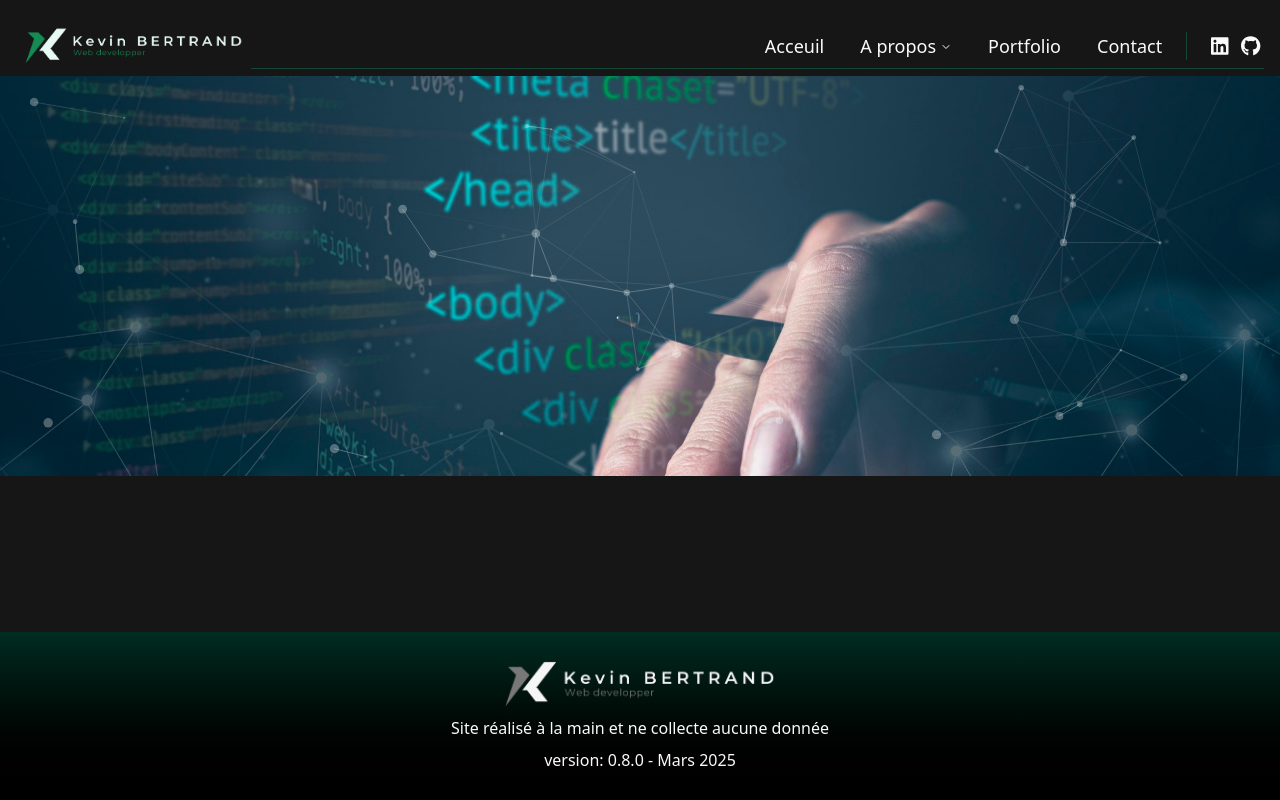
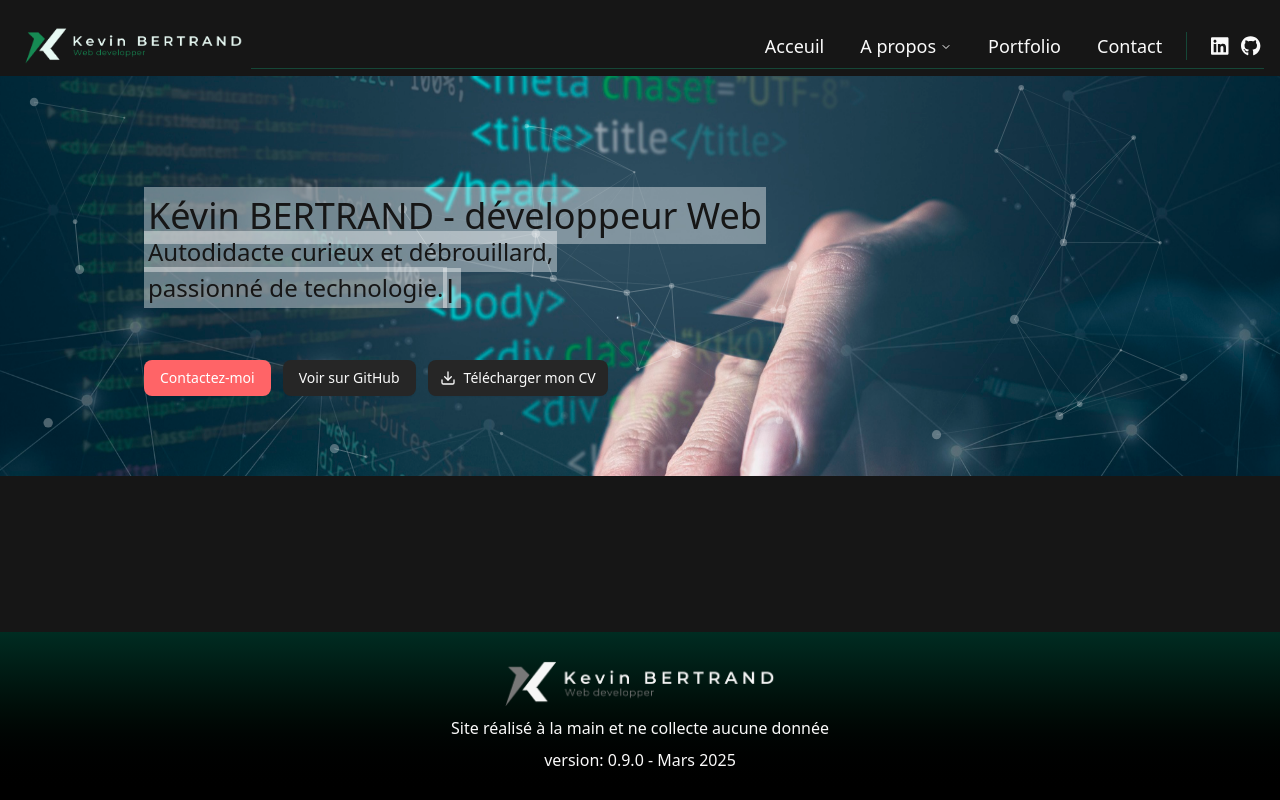
Before and after one commit to KeroBeros68/portfolio, a React (Vite) app in the folder Frontend/: page / in a window 1280 px wide. Built offline with nearby package versions, Linux system fonts and the light colour scheme.

Commit message:
Ajout de la section banner page home

```diff
--- a/Frontend/package.json
+++ b/Frontend/package.json
@@ -1,7 +1,7 @@
 {
   "name": "package.json",
   "private": true,
-  "version": "0.8.0",
+  "version": "0.9.0",
   "type": "module",
   "scripts": {
     "dev": "vite",
@@ -19,6 +19,7 @@
     "@radix-ui/react-dialog": "^1.1.6",
     "@radix-ui/react-navigation-menu": "^1.2.5",
     "@radix-ui/react-separator": "^1.1.2",
+    "@radix-ui/react-slot": "^1.1.2",
     "@tailwindcss/vite": "^4.0.14",
     "@tsparticles/all": "^3.8.1",
     "@tsparticles/react": "^3.0.0",
--- a/Frontend/src/components/navbar/navbar.jsx
+++ b/Frontend/src/components/navbar/navbar.jsx
@@ -10,7 +10,7 @@
   NavigationMenuTrigger,
   navigationMenuTriggerStyle,
   NavigationMenuViewport,
-} from '../ui/navigation-menu'
+} from '@/components/ui/navigation-menu'
 
 import {
   Sheet,
@@ -26,7 +26,7 @@
   AccordionItem,
   AccordionContent,
   AccordionTrigger,
-} from '../ui/accordion'
+} from '@/components/ui/accordion'
 
 import logo from '@/assets/images/logo.png'
 import { Separator } from '@radix-ui/react-separator'
--- a/Frontend/src/components/particle/particle.jsx
+++ b/Frontend/src/components/particle/particle.jsx
@@ -23,9 +23,9 @@
     })
   }, [])
 
-  const particlesLoaded = (container) => {
+  /*   const particlesLoaded = (container) => {
     console.log(container)
-  }
+  } */
 
   const options = useMemo(
     () => ({
@@ -112,7 +112,7 @@
     return (
       <Particles
         id="tsparticles"
-        particlesLoaded={particlesLoaded}
+        // particlesLoaded={particlesLoaded}
         options={options}
         className="absolute z-10 h-full w-full"
       />
--- /dev/null
+++ b/Frontend/src/components/ui/button.jsx
@@ -0,0 +1,52 @@
+import * as React from 'react'
+import { Slot } from '@radix-ui/react-slot'
+import { cva } from 'class-variance-authority'
+
+import { cn } from '@/lib/utils'
+
+const buttonVariants = cva(
+  "inline-flex items-center justify-center gap-2 whitespace-nowrap rounded-md text-sm font-medium transition-all disabled:pointer-events-none disabled:opacity-50 [&_svg]:pointer-events-none [&_svg:not([class*='size-'])]:size-4 shrink-0 [&_svg]:shrink-0 outline-none focus-visible:border-ring focus-visible:ring-ring/50 focus-visible:ring-[3px] aria-invalid:ring-destructive/20 dark:aria-invalid:ring-destructive/40 aria-invalid:border-destructive",
+  {
+    variants: {
+      variant: {
+        default:
+          'bg-primary text-primary-foreground shadow-xs hover:bg-primary/90',
+        destructive:
+          'bg-destructive text-white shadow-xs hover:bg-destructive/90 focus-visible:ring-destructive/20 dark:focus-visible:ring-destructive/40 dark:bg-destructive/60',
+        outline:
+          'border bg-background shadow-xs hover:bg-accent hover:text-accent-foreground dark:bg-input/30 dark:border-input dark:hover:bg-input/50',
+        secondary:
+          'bg-secondary text-secondary-foreground shadow-xs hover:bg-secondary/80',
+        ghost:
+          'hover:bg-accent hover:text-accent-foreground dark:hover:bg-accent/50',
+        link: 'text-primary underline-offset-4 hover:underline',
+      },
+      size: {
+        default: 'h-9 px-4 py-2 has-[>svg]:px-3',
+        sm: 'h-8 rounded-md gap-1.5 px-3 has-[>svg]:px-2.5',
+        lg: 'h-10 rounded-md px-6 has-[>svg]:px-4',
+        icon: 'size-9',
+      },
+    },
+    defaultVariants: {
+      variant: 'default',
+      size: 'default',
+    },
+  },
+)
+
+function Button({ className, variant, size, asChild = false, ...props }) {
+  const Comp = asChild ? Slot : 'button'
+
+  return (
+    <Comp
+      data-slot="button"
+      className={
+        cn(buttonVariants({ variant, size, className })) + ' cursor-pointer'
+      }
+      {...props}
+    />
+  )
+}
+
+export { Button, buttonVariants }
--- a/Frontend/src/index.css
+++ b/Frontend/src/index.css
@@ -77,6 +77,18 @@
   --color-sidebar-accent-foreground: var(--sidebar-accent-foreground);
   --color-sidebar-border: var(--sidebar-border);
   --color-sidebar-ring: var(--sidebar-ring);
+
+  --animate-fade-in-out: fadeInOut 1s infinite;
+
+  @keyframes fadeInOut {
+    0%,
+    100% {
+      opacity: 0;
+    }
+    50% {
+      opacity: 1;
+    }
+  }
 }
 
 @layer base {
--- a/Frontend/src/pages/home/home.jsx
+++ b/Frontend/src/pages/home/home.jsx
@@ -1,8 +1,8 @@
 import Banner from '@/components/banner/banner'
-
 import bannerImage from '@/assets/images/banner1.jpg'
-
 import Particle from '@/components/particle/particle'
+import { Button } from '@/components/ui/button'
+import { Download } from 'lucide-react'
 
 function Home() {
   return (
@@ -10,6 +10,33 @@
       <section className="relative h-70 md:h-100">
         <Particle />
         <Banner image={bannerImage} />
+        <div className="absolute bottom-10 z-20 flex flex-col gap-4 px-4 md:bottom-[20%] md:left-[10%] md:h-[50%] md:justify-between">
+          <div className="font-medium text-[var(--background)]">
+            <h1>
+              <span className="bg-white/40 p-1 text-xl md:text-4xl">
+                Kévin BERTRAND - développeur Web
+              </span>
+            </h1>
+            <div className="md:text-2xl">
+              <span className="bg-white/40 p-1">
+                Autodidacte curieux et débrouillard,
+              </span>
+              <br />
+              <span className="bg-white/40 p-1">passionné de technologie.</span>
+              <span className="animate-fade-in-out inline-block -translate-x-1 bg-white/40 py-1 pr-1 font-extrabold">
+                |
+              </span>
+            </div>
+          </div>
+          <div className="flex flex-wrap items-center justify-center gap-3 md:justify-start">
+            <Button variant="destructive">Contactez-moi</Button>
+            <Button variant="secondary">Voir sur GitHub</Button>
+            <Button variant="secondary">
+              <Download />
+              Télécharger mon CV
+            </Button>
+          </div>
+        </div>
       </section>
     </>
   )
```
Also changed, not shown: 1 other file (tests, documents, lock files or other folders).
